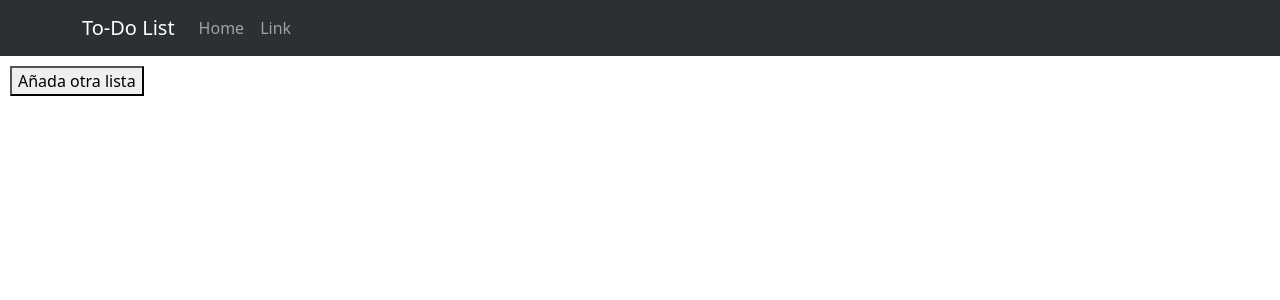
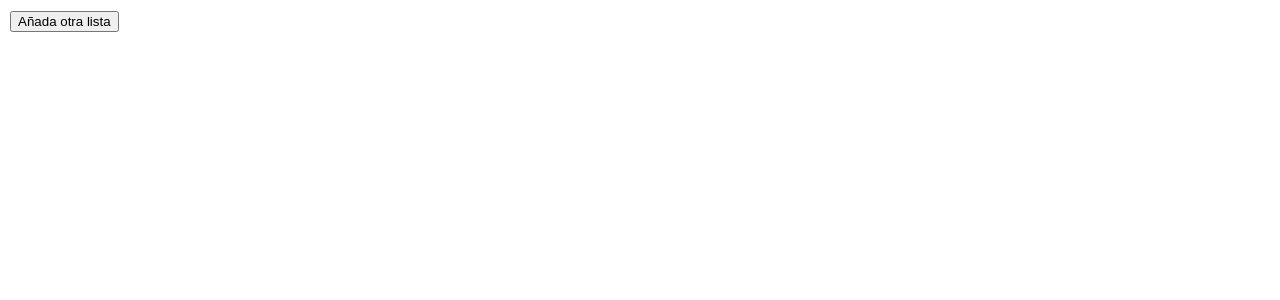
Before and after one commit to EzequielMelo/ArgPrograma_4.0_To-Do-List, a React (Create React App) app in the folder to-do-list/: page / in a window 1280 px wide. Shown: the top 300 px of the page. Built offline with nearby package versions, Linux system fonts and the light colour scheme.

Commit message:
se elimino bootstrap del proyecto, finalmente se haran las cosas a mano

```diff
--- a/to-do-list/package.json
+++ b/to-do-list/package.json
@@ -6,9 +6,7 @@
     "@testing-library/jest-dom": "^5.17.0",
     "@testing-library/react": "^13.4.0",
     "@testing-library/user-event": "^13.5.0",
-    "bootstrap": "^5.3.2",
     "react": "^18.2.0",
-    "react-bootstrap": "^2.9.1",
     "react-dom": "^18.2.0",
     "react-scripts": "5.0.1",
     "web-vitals": "^2.1.4"
--- a/to-do-list/src/App.js
+++ b/to-do-list/src/App.js
@@ -1,13 +1,11 @@
 import './App.css';
 import Home from './components/Home';
-import 'bootstrap/dist/css/bootstrap.min.css';
-import Task from './components/Task';
+
 
 function App() {
   return (
     <div>
       <Home/>
-      <Task/>
     </div>
   );
 }
--- a/to-do-list/src/components/Home.jsx
+++ b/to-do-list/src/components/Home.jsx
@@ -1,25 +1,12 @@
 import React from 'react'
-import Container from 'react-bootstrap/Container';
-import Nav from 'react-bootstrap/Nav';
-import Navbar from 'react-bootstrap/Navbar';
-import Task from './Task'
+import Task from './Task';
 
 
 function Home() {
   return (
-    <Navbar expand="lg" className="bg-body-tertiary" bg="dark" data-bs-theme="dark">
-      <Container>
-        <Navbar.Brand href="#home">To-Do List</Navbar.Brand>
-        <Navbar.Toggle aria-controls="basic-navbar-nav" />
-        <Navbar.Collapse id="basic-navbar-nav">
-          <Nav className="me-auto">
-            <Nav.Link href="#home">Home</Nav.Link>
-            <Nav.Link href="#link">Link</Nav.Link>
-          </Nav>
-        </Navbar.Collapse>
-      </Container>
-    </Navbar>
-
+    <div>
+      <Task/>
+    </div>
   )
 }
 
```
Also changed, not shown: 1 other file (tests, documents, lock files or other folders).
